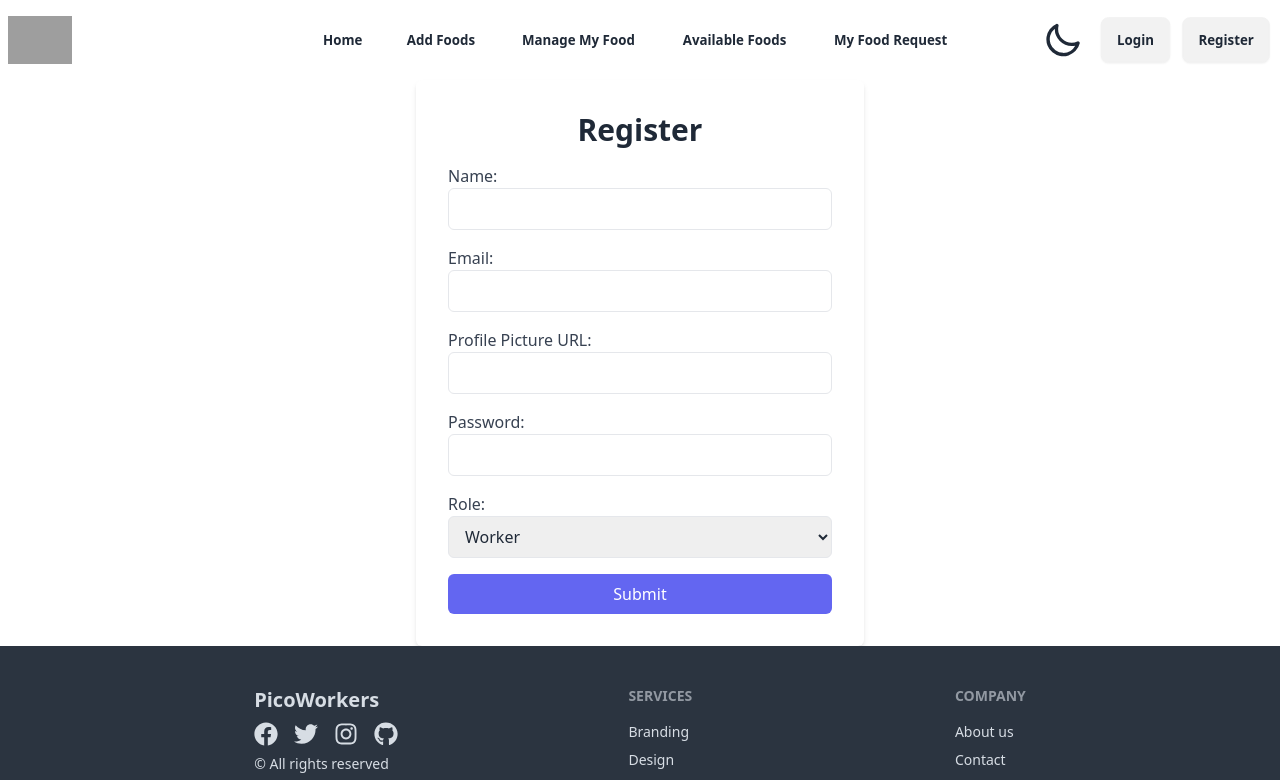
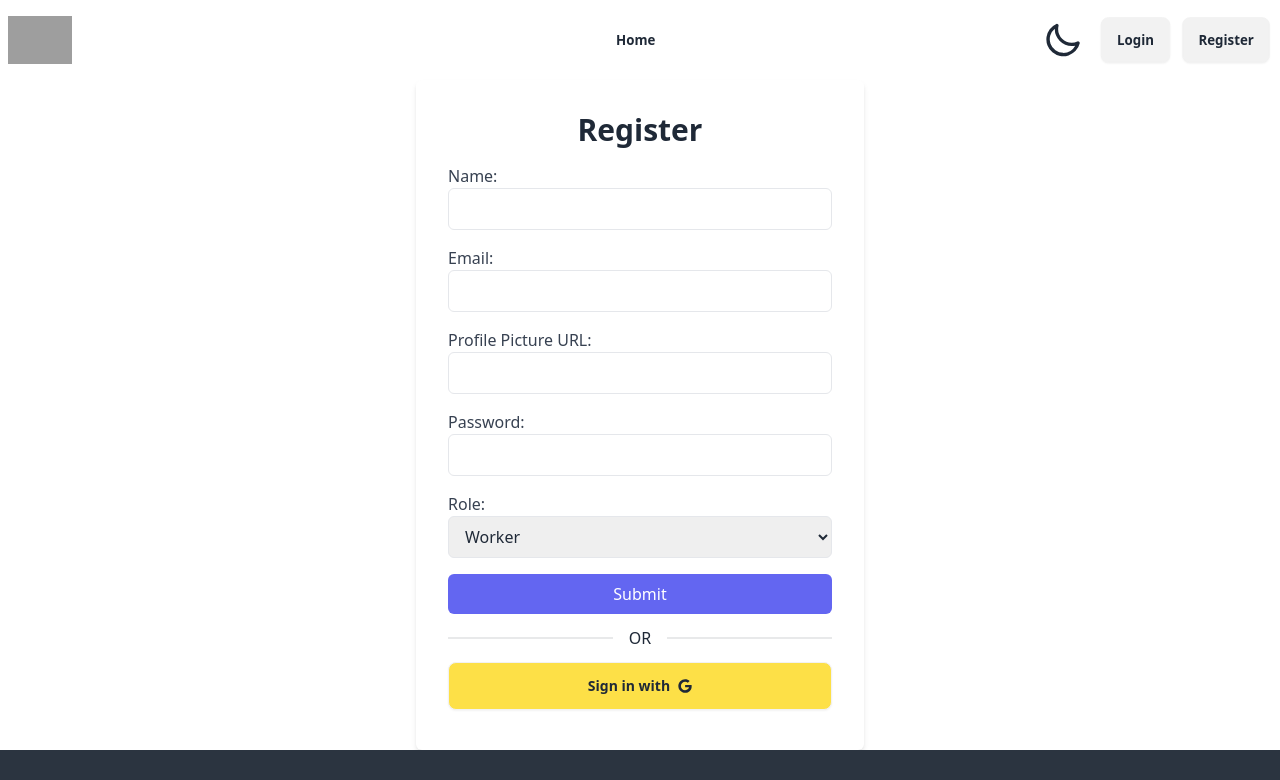
Before and after one commit to shopna-akter/n210-final-project, a React (Vite) app: page /Register in a window 1280 px wide. Shown: the top 780 px of the page. Built offline with nearby package versions, Linux system fonts and the light colour scheme; no server answers; grey boxes are pictures that could not be loaded.

Commit message:
some more task done

```diff
--- a/src/Pages/Authentication/Login.jsx
+++ b/src/Pages/Authentication/Login.jsx
@@ -7,7 +7,7 @@ import groovyWalkAnimation from "../../../Animation - 1715749319003.json";
 import { app } from "../../Firebase/firebase.init";
 import { AuthContext } from "../../Providers/AuthProvider";
 import Lottie from "lottie-react";
-import { Helmet } from "react-helmet-async";
+// import { Helmet } from "react-helmet-async";
 const Login = () => {
     // const navigate = useNavigate()
     const { SignIn } = useContext(AuthContext)
--- a/src/Pages/Authentication/Register.jsx
+++ b/src/Pages/Authentication/Register.jsx
@@ -1,21 +1,25 @@
 import { useContext } from "react";
 import { AuthContext } from "../../Providers/AuthProvider";
 import Swal from "sweetalert2";
+import { FaGoogle } from "react-icons/fa";
+import { getAuth, signInWithPopup } from "firebase/auth";
+import { app } from "../../Firebase/firebase.init";
+import { GoogleAuthProvider } from "firebase/auth/web-extension";
 
 const Register = () => {
-    const {createUser} = useContext(AuthContext)
+    const { createUser } = useContext(AuthContext)
     const handleFormSubmit = e => {
         e.preventDefault();
-        const form  = e.target
+        const form = e.target
         const name = form.name.value
         const email = form.email.value
         const profilePicture = form.profilePicture.value
         const password = form.password.value
         const role = form.role.value
-        const RegisteredData = {name,email,profilePicture,password,role,}
+        const RegisteredData = { name, email, profilePicture, password, role, }
         console.log(RegisteredData);
-        createUser(email , password)
-        .then(res =>{
+        createUser(email, password)
+            .then(res => {
                 console.log(res.user);
                 Swal.fire({
                     title: "Success!",
@@ -23,7 +27,7 @@ const Register = () => {
                     icon: "success"
                 })
             })
-        .catch(err =>{
+            .catch(err => {
                 console.error(err);
                 Swal.fire({
                     title: "Registration Failed!",
@@ -32,7 +36,27 @@ const Register = () => {
                 })
             })
     }
-
+    const googleProvider = new GoogleAuthProvider()
+    const auth = getAuth(app)
+    const handleSignInWithGoogle = () => {
+        signInWithPopup(auth, googleProvider)
+            .then(result => {
+                console.log(result);
+                Swal.fire({
+                    title: "Success!",
+                    text: "Login successful with Google",
+                    icon: "success"
+                })
+            })
+            .catch(error => {
+                console.log(error);
+                Swal.fire({
+                    title: "Login Failed with Google!",
+                    text: `${error.message}`,
+                    icon: "error"
+                })
+            })
+    }
     return (
         <form onSubmit={handleFormSubmit} className="max-w-md mx-auto bg-white p-8 rounded-md shadow-md">
             <div className="text-center mb-4">
@@ -92,6 +116,8 @@ const Register = () => {
             <button type="submit" className="w-full bg-indigo-500 text-white py-2 px-4 rounded-md hover:bg-indigo-600">
                 Submit
             </button>
+            <div className="divider">OR</div>
+            <button onClick={handleSignInWithGoogle} className="flex btn mb-2 w-full bg-yellow-300 hover:bg-orange-400">Sign in with <FaGoogle></FaGoogle></button>
         </form>
     )
 };
--- a/src/Shared/Navbar/Navbar.jsx
+++ b/src/Shared/Navbar/Navbar.jsx
@@ -28,10 +28,6 @@ const Navbar = () => {
     }, [user]);
     const links = <>
         <NavLink to='/' className='btn btn-ghost mr-2'>Home</NavLink>
-        <NavLink to='/AddFood' className='btn btn-ghost mr-2'>Add Foods</NavLink>
-        <NavLink to='ManageMyFood' className='btn btn-ghost mr-2'>Manage My Food</NavLink>
-        <NavLink to='/AvailableFoods' className='btn btn-ghost mr-2'>Available Foods</NavLink>
-        <NavLink to='/MyFoodRequest' className='btn btn-ghost mr-2'>My Food Request</NavLink>
         <Link to='/Login' className="btn mr-2 md:hidden">Login</Link>
         <Link to='/Register' className="btn md:hidden">Register</Link>
     </>
```
Lines whose indentation alone changed are shown as unchanged.
